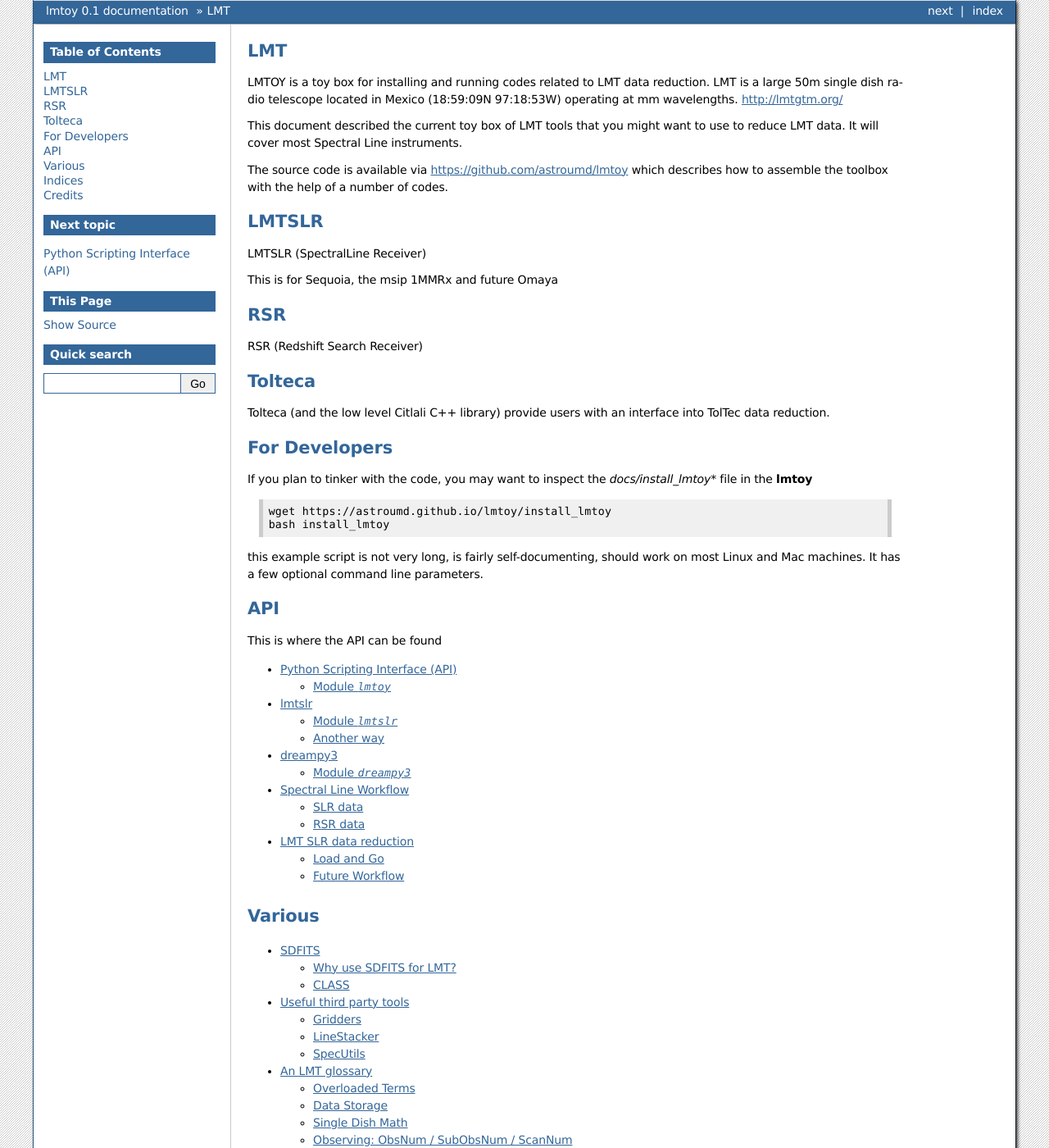
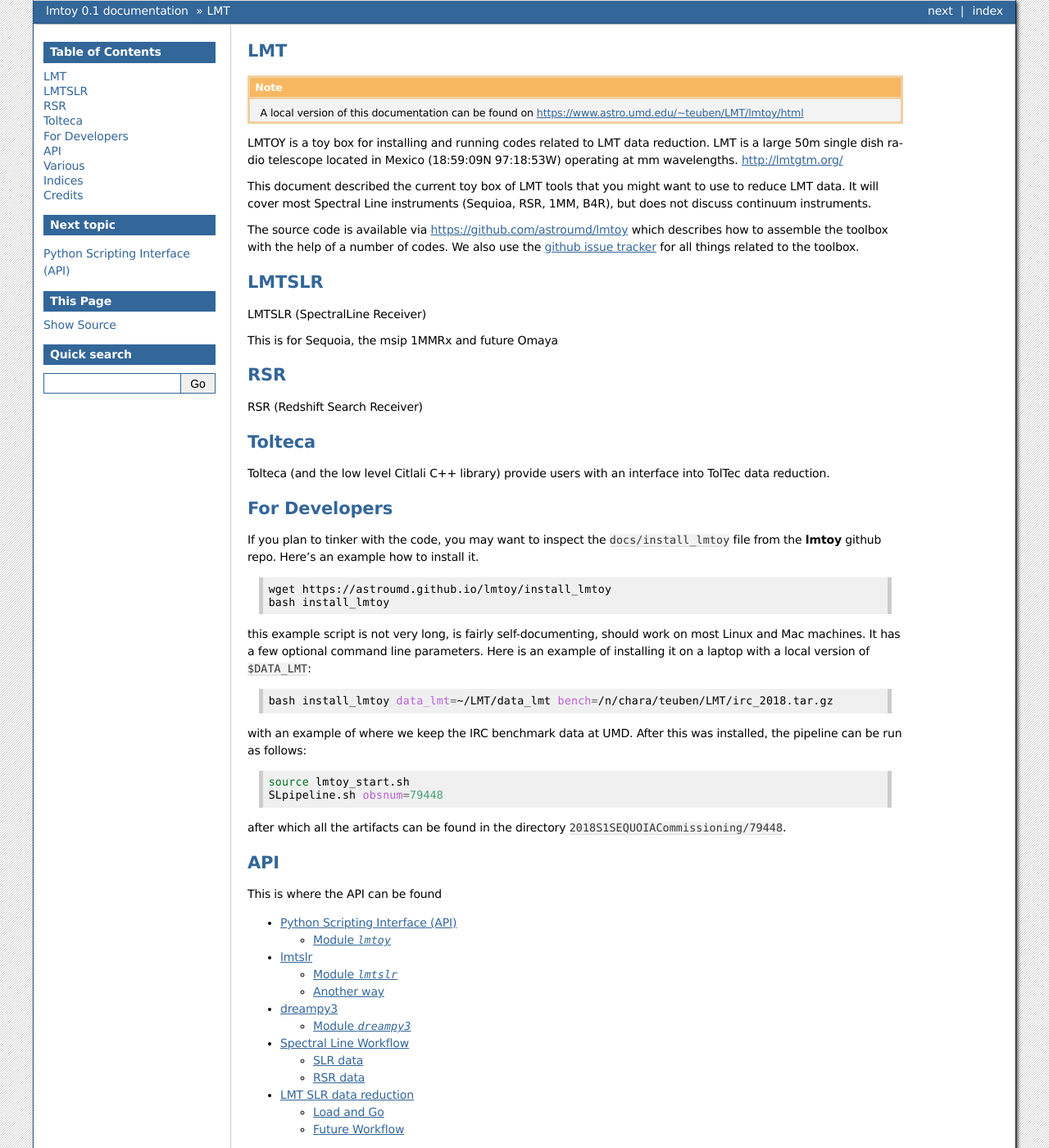
Before and after one commit to astroumd/lmtoy, a Sphinx documentation site: the page built from docs/source/index.rst, in a window 1280 px wide and 1400 px high. Shown: the whole window at 82% size. Built offline with Sphinx 7.4.7, drawn with Linux system fonts in a browser that asks for light colours.

```diff
--- a/docs/source/conf.py
+++ b/docs/source/conf.py
@@ -33,7 +33,9 @@ author = "Peter Teuben"
 copyright = year+" "+author
 
 
-source_suffix = '.rst'
+# https://github.com/miyakogi/m2r#sphinx-integration
+#source_suffix = '.rst'
+source_suffix = ['.rst', '.md']
 master_doc = 'index'
 
 # -- General configuration ---------------------------------------------------
@@ -50,6 +52,7 @@ extensions = [
     'sphinx.ext.viewcode',
     'sphinx.ext.intersphinx',
     'numpydoc',
+    # 'm2r'         # does not work yet
 ]
 numpydoc_show_class_members = True
 #autosummary_generate = True
--- a/docs/source/index.rst
+++ b/docs/source/index.rst
@@ -1,6 +1,9 @@
 
 LMT
 ===
+
+.. note:: A local version of this documentation can be found on
+   https://www.astro.umd.edu/~teuben/LMT/lmtoy/html
 
 LMTOY is a toy box for installing and running codes related to LMT
 data reduction. LMT is a large 50m single dish radio telescope located
@@ -8,10 +11,14 @@ in Mexico (18:59:09N 97:18:53W) operating at mm wavelengths.
 http://lmtgtm.org/
 
 This document described the current toy box of LMT tools that you might
-want to use to reduce LMT data.   It will cover most Spectral Line instruments.
+want to use to reduce LMT data.   It will cover most Spectral Line instruments
+(Sequioa, RSR, 1MM, B4R), but does not discuss continuum instruments.
 
 The source code is available via https://github.com/astroumd/lmtoy which describes
-how to assemble the toolbox with the help of a number of codes.
+how to assemble the toolbox with the help of a number of codes. We also use the
+`github issue tracker <https://github.com/astroumd/lmtoy/issues>`_ for all things
+related to the toolbox.
+
 
 LMTSLR
 ======
@@ -36,8 +43,8 @@ into TolTec data reduction.
 For Developers
 ==============
 
-If you plan to tinker with the code, you may want to inspect the *docs/install_lmtoy**
-file in the **lmtoy**
+If you plan to tinker with the code, you may want to inspect the ``docs/install_lmtoy``
+file from the **lmtoy** github repo. Here's an example how to install it.
 
 .. code-block:: sh
 
@@ -45,7 +52,22 @@ file in the **lmtoy**
    bash install_lmtoy
 
 this example script is not very long, is fairly self-documenting, should work on most Linux and Mac machines.
-It has a few optional command line parameters.
+It has a few optional command line parameters.  Here is an example of installing it on a laptop with a local
+version of ``$DATA_LMT``:
+
+.. code-block:: sh
+
+    bash install_lmtoy data_lmt=~/LMT/data_lmt bench=/n/chara/teuben/LMT/irc_2018.tar.gz
+
+with an example of where we keep the IRC benchmark data at UMD.  After this was installed, the pipeline can be
+run as follows:
+
+.. code-block:: sh
+
+    source lmtoy_start.sh
+    SLpipeline.sh obsnum=79448
+
+after which all the artifacts can be found in the directory ``2018S1SEQUOIACommissioning/79448``.
 
 
 API
```
Also changed, not shown: other parts of docs/source/index.rst (+2 -0 lines), docs/source/glossary.rst (+10 -8 lines).
